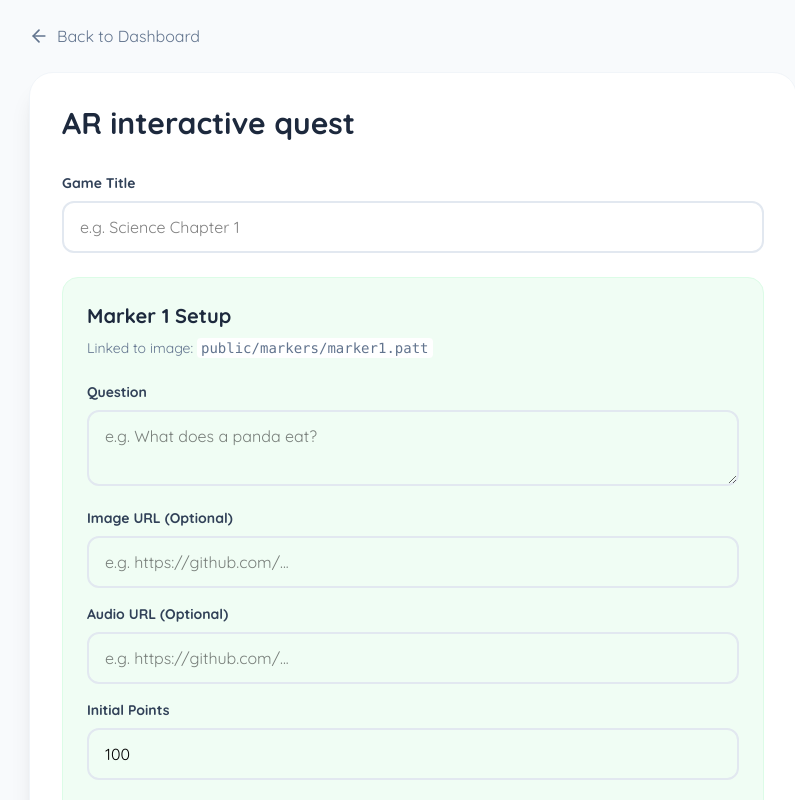
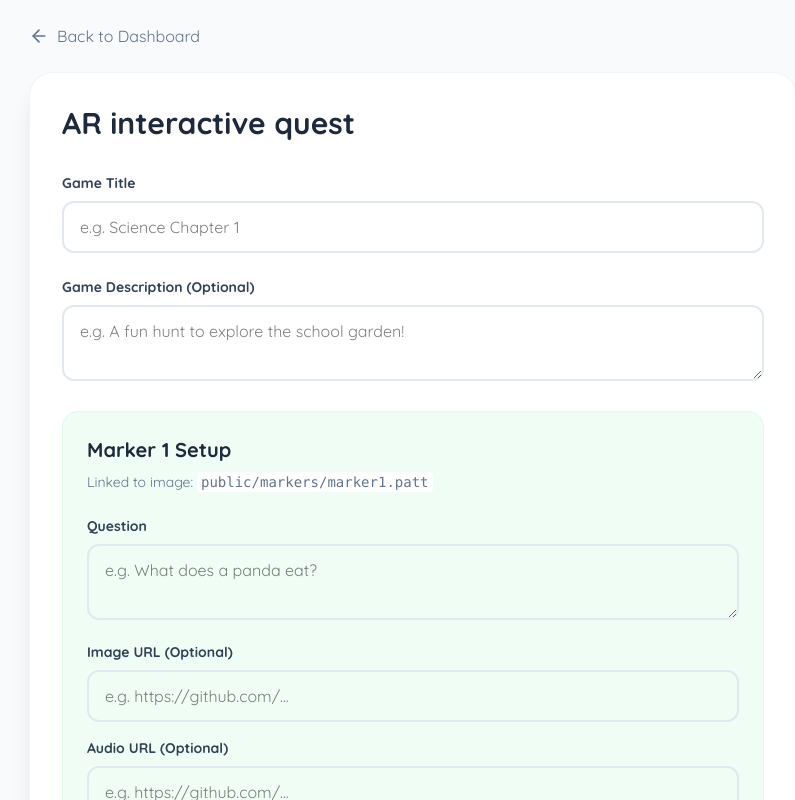
Before and after one commit to PKPlaysTech/AR-11-111111, a React (Vite) app: page /#/teacher/new in a window 1280 px wide. Shown: the top 800 px of the page, without its empty margins (227-1022 px from the left). Built offline with nearby package versions, Linux system fonts and the light colour scheme; no server answers.

Commit message:
add one decription box

```diff
--- a/src/pages/teacher/GameEditor.jsx
+++ b/src/pages/teacher/GameEditor.jsx
@@ -10,6 +10,7 @@ export default function GameEditor() {
   const [initialLoading, setInitialLoading] = useState(!!gameCode);
   const [game, setGame] = useState({
     title: "",
+    description: "",
     questions: [
       {
         markerId: 1,
@@ -39,7 +40,7 @@ export default function GameEditor() {
               correctOption: data.correctOption
             }];
           }
-          setGame({ title: data.title || "", questions: qs || [] });
+          setGame({ title: data.title || "", description: data.description || "", questions: qs || [] });
         }
         setInitialLoading(false);
       };
@@ -141,6 +142,16 @@ export default function GameEditor() {
                 value={game.title} onChange={e => setGame({...game, title: e.target.value})}
                 className="w-full px-4 py-3 rounded-xl border-2 border-slate-200 focus:border-primary-400 focus:outline-none"
                 placeholder="e.g. Science Chapter 1"
+              />
+            </div>
+
+            <div>
+              <label className="block text-sm font-bold text-slate-700 mb-2">Game Description (Optional)</label>
+              <textarea
+                value={game.description || ""} onChange={e => setGame({...game, description: e.target.value})}
+                className="w-full px-4 py-3 rounded-xl border-2 border-slate-200 focus:border-primary-400 focus:outline-none"
+                placeholder="e.g. A fun hunt to explore the school garden!"
+                rows={2}
               />
             </div>
 
--- a/src/pages/teacher/TeacherDashboard.jsx
+++ b/src/pages/teacher/TeacherDashboard.jsx
@@ -92,7 +92,7 @@ export default function TeacherDashboard() {
                 <p className="text-xs text-slate-400 font-medium mb-3">
                   Updated: {formatTime(game.updatedAt || game.createdAt)}
                 </p>
-                <p className="text-slate-500 text-sm mb-4 line-clamp-2">{game.questions?.[0]?.question || "No questions yet"}</p>
+                <p className="text-slate-500 text-sm mb-4 line-clamp-2">{game.description || game.questions?.[0]?.question || "No description provided"}</p>
 
                 <div className="flex items-center justify-between mt-auto pt-4 border-t border-slate-50">
                   <div className="flex flex-col">
```
